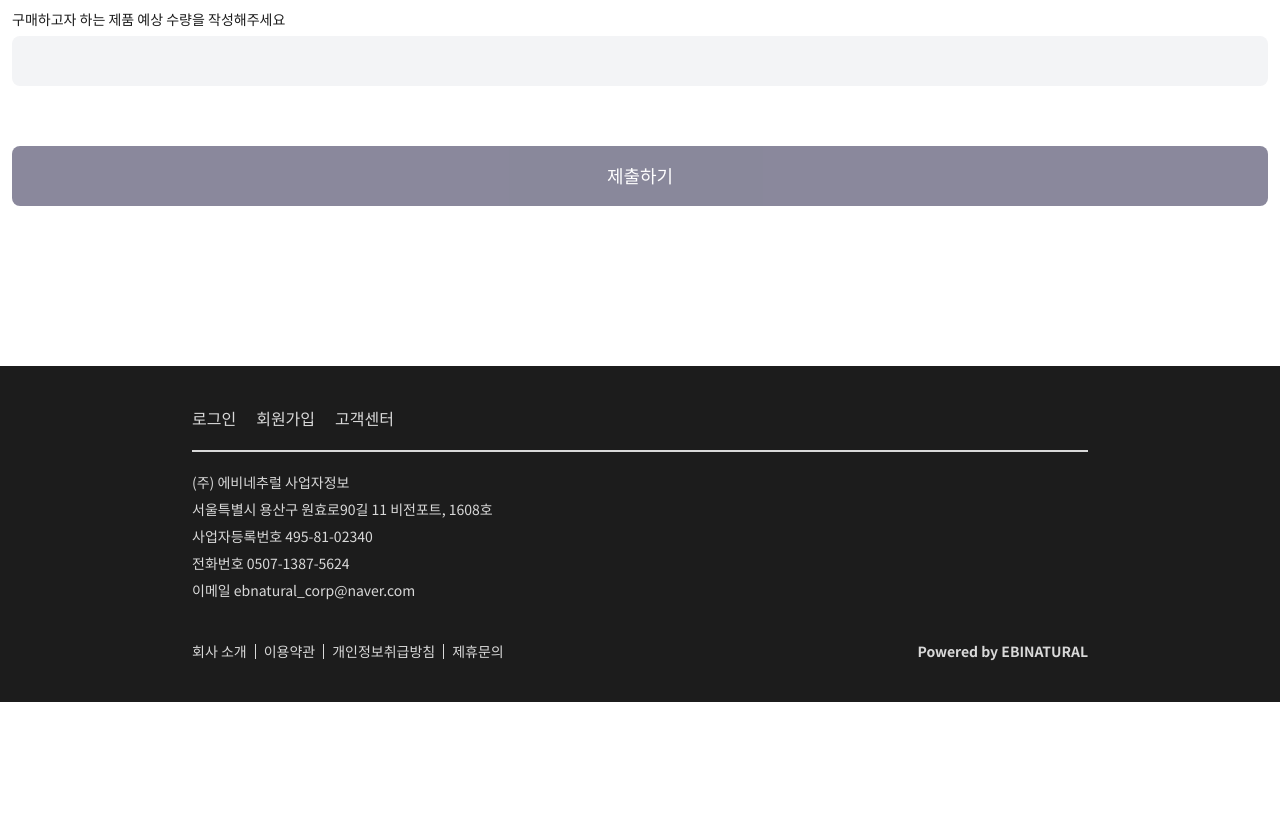
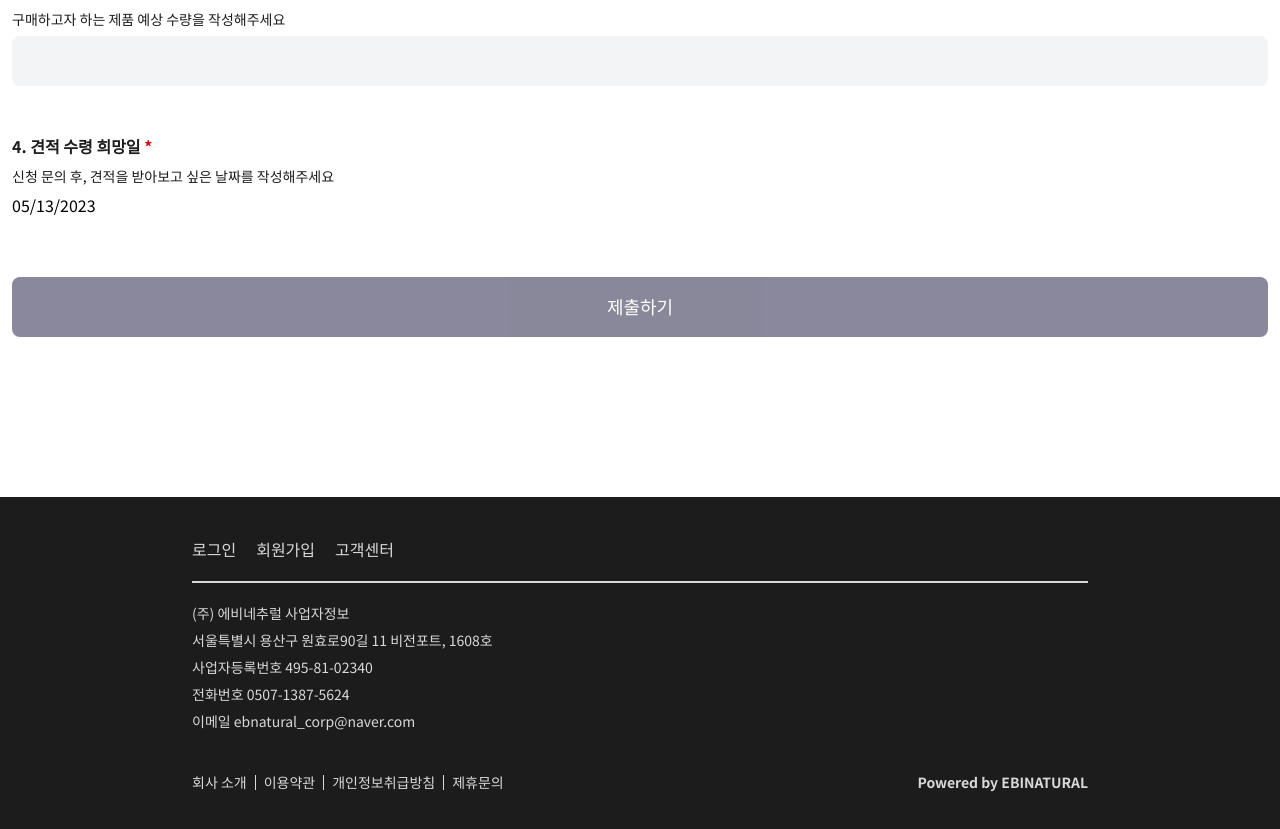
Before and after one commit to Muhan-Company/bizcurator-ecommerce, a Next.js app: page /request/purchase in a window 1280 px wide. Shown: the part 1165-1994 px from the top of the page. Before the commit the page ends 1867 px from the top, so only its background shows below. Built offline with nearby package versions, Linux system fonts and the light colour scheme.

Commit message:
config: date-fns 설치 - Issue #55

```diff
--- /dev/null
+++ b/components/request/CustomInput.tsx
@@ -0,0 +1,20 @@
+import { forwardRef, ButtonHTMLAttributes } from 'react';
+
+interface CustomInputProps extends ButtonHTMLAttributes<HTMLButtonElement> {
+  value: string;
+}
+
+const CustomInput = forwardRef<HTMLButtonElement, CustomInputProps>(function CustomInput(
+  { value, onClick, ...rest },
+  ref,
+) {
+  return (
+    <button className="custom-input" onClick={onClick} ref={ref} {...rest}>
+      {value}
+    </button>
+  );
+});
+
+CustomInput.displayName = 'CustomInput';
+
+export default CustomInput;
--- a/components/request/ManufactureForm.tsx
+++ b/components/request/ManufactureForm.tsx
@@ -64,12 +64,17 @@ export default function ManufactureForm() {
     description: '만들고자 하는 제품 예상 수량을 작성해주세요',
   };
 
+  const formValues4 = {
+    title: '견적 수령 희망일',
+    description: '신청 문의 후, 견적을 받아보고 싶은 날짜를 작성해주세요',
+  };
+
   return (
     <form onSubmit={handleSubmit(onSubmit)} className="mx-3 mb-40">
       <One formValues1={formValues1} />
       <Two formValues2={formValues2} />
       <Three formValues3={formValues3} />
-      <Four />
+      <Four formValues4={formValues4} />
       <input
         type="submit"
         value={'제출하기'}
--- a/components/request/Numbers/Four.tsx
+++ b/components/request/Numbers/Four.tsx
@@ -1,7 +1,20 @@
-export default function Four() {
+import ReactDatePicker from '../ReactDatePicker';
+
+export interface FormValues4 {
+  title: string;
+  description: string;
+}
+
+export default function Four({ formValues4 }: { formValues4: FormValues4 }) {
+  const { title, description } = formValues4;
+
   return (
-    <div>
-      <input type="date" />
+    <div className="mt-12 gap-y-1.5 flex flex-col">
+      <label className="font-bold text-label-md text-main space-y-2">
+        4. {title} <span className="text-red">*</span>
+        <p className="font-normal text-body-sm">{description}</p>
+      </label>
+      <ReactDatePicker />
     </div>
   );
 }
--- a/components/request/PurchaseForm.tsx
+++ b/components/request/PurchaseForm.tsx
@@ -5,6 +5,7 @@ import One from './Numbers/One';
 import Two from './Numbers/Two';
 import Three from './Numbers/Three';
 import { useState } from 'react';
+import Four from './Numbers/Four';
 
 export interface IFormInputs {
   one: string;
@@ -110,11 +111,17 @@ export default function PurchaseForm() {
     description: '구매하고자 하는 제품 예상 수량을 작성해주세요',
   };
 
+  const formValues4 = {
+    title: '견적 수령 희망일',
+    description: '신청 문의 후, 견적을 받아보고 싶은 날짜를 작성해주세요',
+  };
+
   return (
     <form onSubmit={handleSubmit(onSubmit)} className="mx-3 mb-40">
       <One formValues1={formValues1} />
       <Two formValues2={formValues2} />
       <Three formValues3={formValues3} />
+      <Four formValues4={formValues4} />
       <input
         type="submit"
         value={'제출하기'}
--- /dev/null
+++ b/components/request/ReactDatePicker.tsx
@@ -0,0 +1,21 @@
+import { forwardRef, useState } from 'react';
+import DatePicker, { registerLocale } from 'react-datepicker';
+import 'react-datepicker/dist/react-datepicker.css';
+import ko from 'date-fns/locale/ko';
+import CustomInput from './CustomInput';
+registerLocale('ko', ko);
+
+export default function ReactDatePicker() {
+  const [selectedDate, setSelectedDate] = useState<Date | null>(new Date());
+
+  return (
+    <div>
+      <DatePicker
+        locale="ko"
+        customInput={<CustomInput value="asdf" />}
+        selected={selectedDate}
+        onChange={(date) => setSelectedDate(date)}
+      />
+    </div>
+  );
+}
--- a/package.json
+++ b/package.json
@@ -15,6 +15,7 @@
     "@types/react": "18.0.38",
     "@types/react-dom": "18.0.11",
     "autoprefixer": "10.4.14",
+    "date-fns": "^2.30.0",
     "eslint": "8.39.0",
     "eslint-config-next": "13.3.1",
     "next": "13.3.1",
@@ -31,6 +32,7 @@
     "yup": "^1.1.1"
   },
   "devDependencies": {
+    "@types/react-datepicker": "^4.11.2",
     "prettier": "^2.8.8"
   }
 }
```
Also changed, not shown: 1 other file (tests, documents, lock files or other folders).
